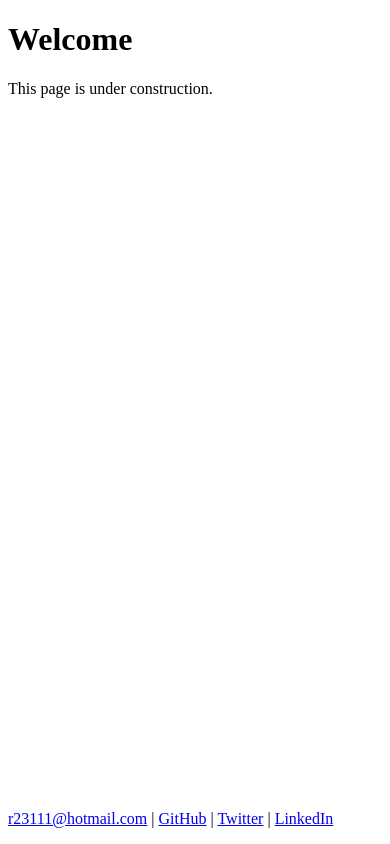
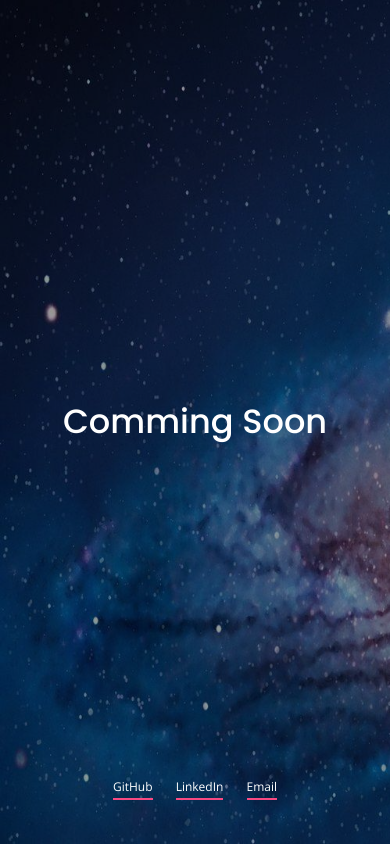
Before and after one commit to R23111/R23111.github.io, a plain HTML site: page index.html in a window 390 px wide. Drawn offline with nearby package versions, Linux system fonts and the light colour scheme.

Commit message:
New comming soon page

```diff
--- /dev/null
+++ b/css/responsive.css
@@ -0,0 +1,60 @@
+
+
+/* Screens Resolution : 992px
+-------------------------------------------------------------------------- */
+@media only screen and (max-width: 1200px) {
+
+}
+
+/* Screens Resolution : 992px
+-------------------------------------------------------------------------- */
+@media only screen and (max-width: 992px) {
+
+
+
+}
+
+
+/* Screens Resolution : 767px
+-------------------------------------------------------------------------- */
+@media only screen and (max-width: 767px) {
+
+	/* ---------------------------------
+	1. PRIMARY STYLES
+	--------------------------------- */
+
+	p{ line-height: 1.4; }
+
+	h1{ font-size: 2.8em; line-height: 1; }
+	h2{ font-size: 2.2em; line-height: 1.1; }
+	h3{ font-size: 1.8em; }
+
+
+
+}
+
+/* Screens Resolution : 479px
+-------------------------------------------------------------------------- */
+@media only screen and (max-width: 479px) {
+
+	/* ---------------------------------
+	1. PRIMARY STYLES
+	--------------------------------- */
+
+	body{ font-size: 12px; }
+
+}
+
+/* Screens Resolution : 359px
+-------------------------------------------------------------------------- */
+@media only screen and (max-width: 359px) {
+
+
+}
+
+/* Screens Resolution : 290px
+-------------------------------------------------------------------------- */
+@media only screen and (max-width: 290px) {
+
+
+}
--- /dev/null
+++ b/css/styles.css
@@ -0,0 +1,133 @@
+
+/*
+====================================================
+
+* 	[Master Stylesheet]
+
+	Theme Name :
+	Version    :
+	Author     :
+	Author URI :
+
+====================================================
+
+	TOC
+
+	1. PRIMARY STYLES
+	2. COMMONS FOR PAGE DESIGN
+		JQUERY LIGHT BOX
+	3. MAIN SECTION
+
+====================================================
+
+/* ---------------------------------
+1. PRIMARY STYLES
+--------------------------------- */
+
+html{ font-size: 100%; height: 100%; width: 100%; overflow-x: hidden; margin: 0px;  padding: 0px; touch-action: manipulation; }
+
+
+body{ font-size: 16px; font-family: 'Open Sans', sans-serif; width: 100%; height: 100%; margin: 0; font-weight: 400;
+	-webkit-font-smoothing: antialiased; -moz-osx-font-smoothing: grayscale; word-wrap: break-word; overflow-x: hidden;
+	color: #333; }
+
+h1, h2, h3, h4, h5, h6, p, a, ul, span, li, img, inpot, button{ margin: 0; padding: 0; }
+
+h1,h2,h3,h4,h5,h6{ line-height: 1.5; font-weight: inherit; }
+
+h1,h2,h3{ font-family: 'Poppins', sans-serif; }
+
+p{ line-height: 1.6; font-size: 1.05em; font-weight: 400; color: #555; }
+
+h1{ font-size: 3.5em; line-height: 1; }
+h2{ font-size: 3em; line-height: 1.1; }
+h3{ font-size: 2.5em; }
+h4{ font-size: 1.5em; }
+h5{ font-size: 1.2em; }
+h6{ font-size: .9em; letter-spacing: 1px; }
+
+a, button{ display: inline-block; text-decoration: none; color: inherit; transition: all .3s; line-height: 1; }
+
+a:focus, a:active, a:hover,
+button:focus, button:active, button:hover,
+a b.light-color:hover{ text-decoration: none; color: #E45F74; }
+
+b{ font-weight: 500; }
+
+img{ width: 100%; }
+
+li{ list-style: none; display: inline-block; }
+
+span{ display: inline-block; }
+
+button{ outline: 0; border: 0; background: none; cursor: pointer; }
+
+b.light-color{ color: #444; }
+
+.icon{ font-size: 1.1em; display: inline-block; line-height: inherit; }
+
+[class^="icon-"]:before, [class*=" icon-"]:before{ line-height: inherit; }
+
+*, *::before, *::after {
+    -webkit-box-sizing: inherit;
+    box-sizing: inherit;
+}
+
+*, *::before, *::after {
+    -webkit-box-sizing: inherit;
+	box-sizing: inherit;}
+
+
+/* ---------------------------------
+2. COMMONS FOR PAGE DESIGN
+--------------------------------- */
+
+.center-text{ text-align: center; }
+
+.display-table{ display: table; height: 100%; width: 100%; }
+
+.display-table-cell{ display: table-cell; vertical-align: middle; }
+
+
+
+::-webkit-input-placeholder { font-size: .9em; letter-spacing: 1px; }
+
+::-moz-placeholder { font-size: .9em; letter-spacing: 1px; }
+
+:-ms-input-placeholder { font-size: .9em; letter-spacing: 1px; }
+
+:-moz-placeholder { font-size: .9em; letter-spacing: 1px; }
+
+
+.full-height{ height: 100%; }
+
+.position-static{ position: static; }
+
+.font-white{ color: #fff; }
+
+
+/* ---------------------------------
+3. MAIN SECTION
+--------------------------------- */
+
+.main-area{ position: relative; height: 100vh; z-index: 1; padding: 0 20px; background-size: cover; color: #fff; }
+
+.main-area:after{ content:''; position: absolute; top: 0; bottom: 0;left: 0; right: 0; z-index: -1;
+	opacity: .4; background: #000; }
+
+.main-area .desc{ margin: 20px auto; max-width: 500px; }
+
+.main-area .notify-btn{ padding: 13px 35px; border-radius: 50px; border: 2px solid #F84982;
+	color: #fff; background: #F84982; }
+
+.main-area .notify-btn:hover{ background: none; }
+
+.main-area .social-btn{ position: absolute; bottom: 40px; width: 100%; left: 50%; transform: translateX(-50%); }
+
+.main-area .social-btn > li > a{ margin: 0 10px; padding-bottom: 7px; position: relative; overflow: hidden; }
+
+.main-area .social-btn > li > a:after{ content:''; position: absolute; bottom: 0; left: 0; right: 0;
+	transition: all .2s; height: 2px; background: #F84982; }
+
+
+.main-area .social-btn > li > a:hover:after{ transform: translateX(100%); }
--- a/index.html
+++ b/index.html
@@ -1,16 +1,39 @@
-<!DOCTYPE html>
+<!DOCTYPE HTML>
 <html lang="en">
 <head>
-    <meta charset="UTF-8">
-    <meta http-equiv="X-UA-Compatible" content="IE=edge">
-    <meta name="viewport" content="width=device-width, initial-scale=1.0">
-    <title>Rodrigo Avancini</title>
+	<title>Rodrigo Avancini</title>
+	<meta http-equiv="X-UA-Compatible" content="IE=edge">
+    <meta name="viewport" content="width=device-width, initial-scale=1">
+	<meta charset="UTF-8">
+
+
+	<!-- Font -->
+
+	<link href="https://fonts.googleapis.com/css?family=Open+Sans:400,700%7CPoppins:400,500" rel="stylesheet">
+
+	<link href="css/styles.css" rel="stylesheet">
+
+	<link href="css/responsive.css" rel="stylesheet">
+
 </head>
 <body>
-    <h1>Welcome</h1>
-    <p>This page is under construction.</p>
+
+	<div class="main-area center-text" style="background-image:url(images/andromeda.jpg);">
+
+		<div class="display-table">
+			<div class="display-table-cell">
+
+				<h1 class="title font-white"><b>Comming Soon</b></h1>
+
+				<ul class="social-btn font-white">
+					<li><a href="https://github.com/r23111">GitHub</a></li>
+					<li><a href="https://www.linkedin.com/in/rodrigo-avancini-lara/">LinkedIn</a></li>
+					<li><a href="mailto:rodrigo.avancini@outlook.com.br">Email</a></li>
+				</ul><!-- social-btn -->
+
+			</div><!-- display-table -->
+		</div><!-- display-table-cell -->
+	</div><!-- main-area -->
+
 </body>
-<footer style="bottom: 0%; position: fixed;">
-    <p><a href="mailto:r23111@hotmail.com">r23111@hotmail.com</a> | <a href="http://github.com/r23111">GitHub</a> | <a href="twitter.com/rodrigo_r23111">Twitter</a> | <a href="https://www.linkedin.com/in/rodrigo-avancini-lara/">LinkedIn</a></p>
-</footer>
 </html>
```
Also changed, not shown: images/andromeda.jpg (added).
